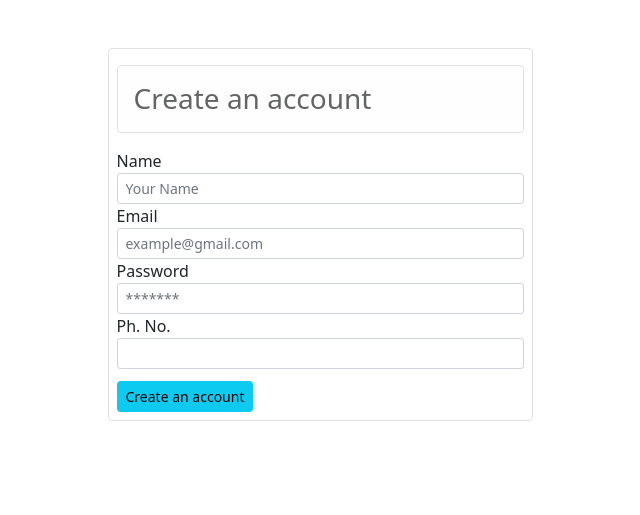
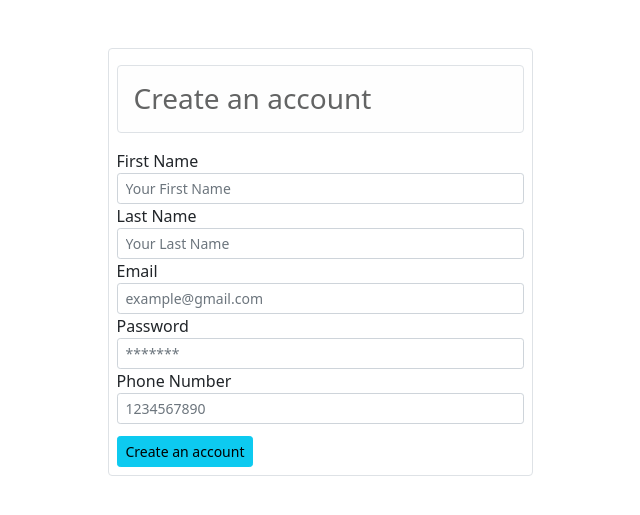
Before and after one commit to Avinaw20/E-Shop, a Django app: page /signup/ in a window 1280 px wide. Shown: the part 56-571 px from the top of the page, without its empty margins (320-960 px from the left). Run offline with Django 4.2, Linux system fonts and the light colour scheme.

Commit message:
Form Validations in Process

```diff
--- a/store/admin.py
+++ b/store/admin.py
@@ -1,6 +1,7 @@
 from django.contrib import admin
 from .models.product import Product
 from .models.category import Category
+from .models.customer import Customer
 class AdminProduct(admin.ModelAdmin):
     list_display = ['name','price','category']
 
@@ -10,3 +11,4 @@ class AdminCategory(admin.ModelAdmin):
 # Register your models here.
 admin.site.register(Product,AdminProduct)
 admin.site.register(Category,AdminCategory)
+admin.site.register(Customer)
--- a/store/models/__init__.py
+++ b/store/models/__init__.py
@@ -1,2 +1,3 @@
 from .product import Product
 from .category import Category
+from .customer import Customer
--- a/store/templates/signup.html
+++ b/store/templates/signup.html
@@ -5,26 +5,38 @@
         <div class="p-4 m-4">
             <div class="col-lg-5 mx-auto border rounded p-2 pt-3">
                 <h3 class="alert alert-light border rounded">Create an account</h3>
-                <form action="">
-                    <!--Name-->
+                <form action="/signup/" method="POST">
+                    {% csrf_token %}
+                    {% if error %}
+                    <div class="alert alert-danger" role="alert">
+                        {{error}}
+                    </div>
+                    {% endif %}
+
+                    <!--First Name-->
                     <div class="form-group">
-                        <label for="">Name</label>
-                        <input type="text" name="name" id="" class="form-control form-control-sm" placeholder="Your Name" >
-                      </div>
-                    <!--email-->
+                        <label for="">First Name</label>
+                        <input type="text" name="first_name" class="form-control form-control-sm" placeholder="Your First Name">
+                    </div>
+                    <!--Last Name-->
                     <div class="form-group">
-                      <label for="">Email</label>
-                      <input type="email" name="email" id="" class="form-control form-control-sm" placeholder="example@gmail.com" >
+                        <label for="">Last Name</label>
+                        <input type="text" name="last_name" class="form-control form-control-sm" placeholder="Your Last Name">
                     </div>
-                    <!--password-->
+                    <!--Email-->
                     <div class="form-group">
-                      <label for="">Password</label>
-                      <input type="password" name="password" id="" class="form-control form-control-sm" placeholder="*******" >
+                        <label for="">Email</label>
+                        <input type="email" required name="email" class="form-control form-control-sm" placeholder="example@gmail.com">
                     </div>
-                    <!--Mobile Number-->
+                    <!--Password-->
                     <div class="form-group">
-                        <label for="">Ph. No.</label>
-                        <input type="Number" name="phone" id="" class="form-control form-control-sm" maxlength="10" placeholder"1234567890" >
+                        <label for="">Password</label>
+                        <input type="password" name="password" class="form-control form-control-sm" placeholder="*******">
+                    </div>
+                    <!--Phone Number-->
+                    <div class="form-group">
+                        <label for="">Phone Number</label>
+                        <input type="number" name="phone" class="form-control form-control-sm" placeholder="1234567890">
                     </div>
 
                     <div class="form-group mt-1 pt-2">
--- a/store/views.py
+++ b/store/views.py
@@ -2,6 +2,7 @@ from django.shortcuts import render
 from django.http import HttpResponse
 from .models import Product
 from .models import Category
+from .models import Customer
 # Create your views here.
 def index(request):
     products = None
@@ -23,4 +24,26 @@ def index(request):
 
 
 def signup(request):
-    return render(request, 'signup.html')
+    if request.method == 'GET':
+        return render(request, 'signup.html')
+    else:
+        first_name = request.POST.get('first_name')
+        last_name = request.POST.get('last_name')
+        phone = request.POST.get('phone')
+        email = request.POST.get('email')
+        password = request.POST.get('password')
+        #validation
+        error_message = None
+
+        if(not first_name):
+            error_message = "First Name Required !!"
+        elif len(first_name) < 3:
+                error_message = 'First Name should be more than 3 characters'
+
+
+        #saving
+        if not error_message:
+            customer = Customer(first_name=first_name, last_name=last_name, phone=phone, email=email, password=password)
+            customer.register()
+        else:
+            return HttpResponse(request,'signup.html', {'error': error_message})
```
Also changed, not shown: store/models/customer.py (added, +11 -0 lines), db.sqlite3, store/migrations/0004_customer_alter_product_descripton.py (added).
